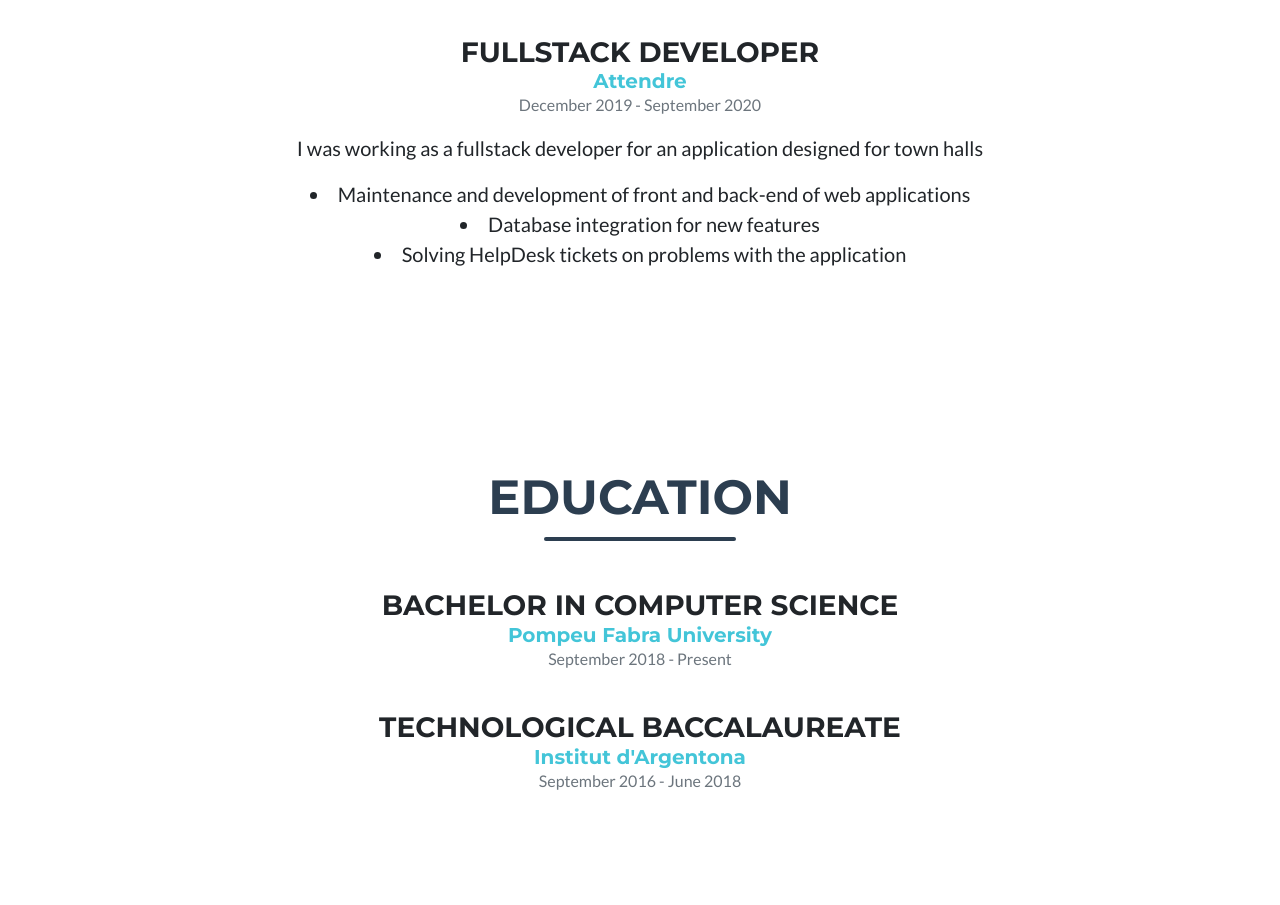
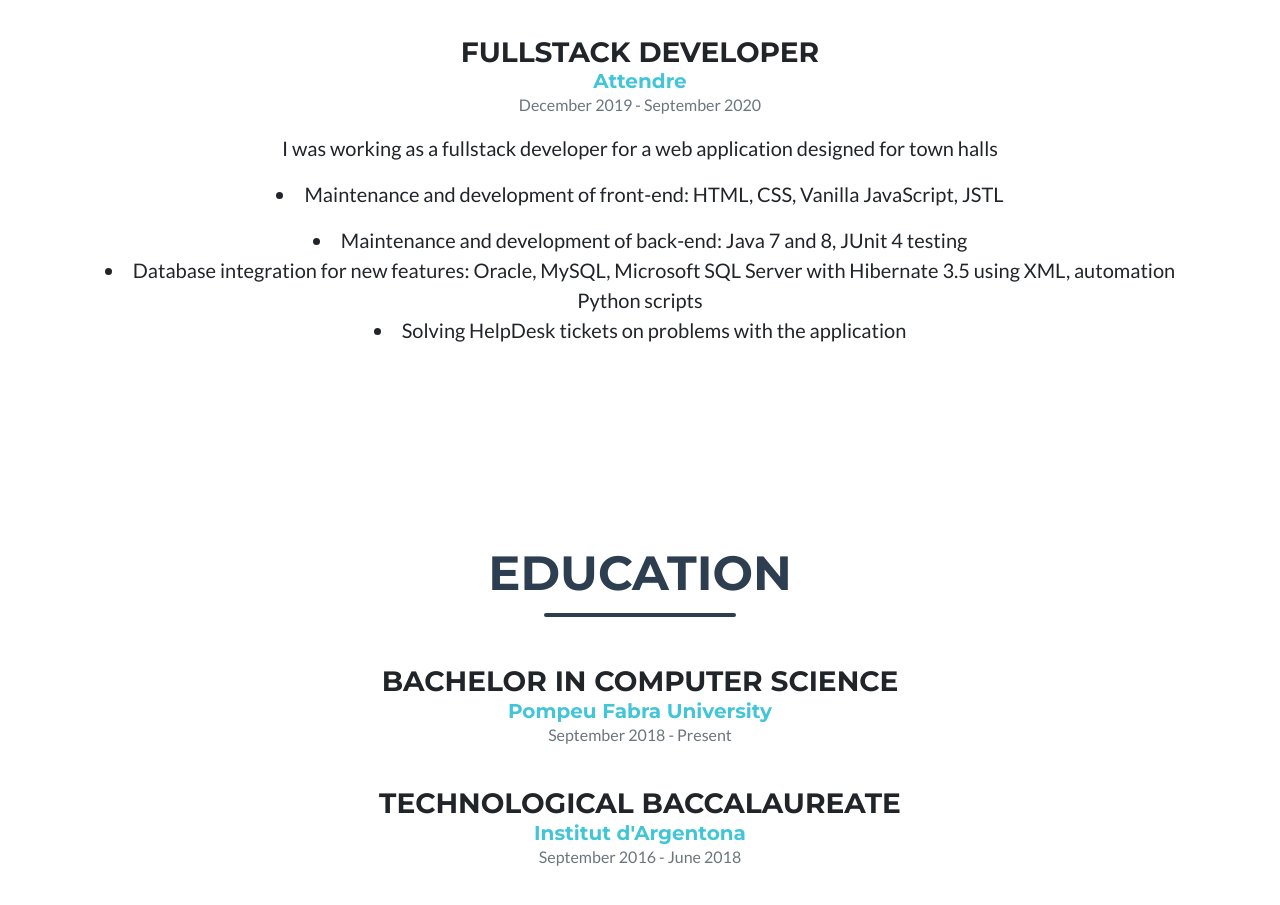
Before and after one commit to NoeliaMGU/noeliamgu.github.io, a plain HTML site: page index.html in a window 1280 px wide. Shown: the part 1500-2405 px from the top of the page. Drawn offline with nearby package versions, Linux system fonts and the light colour scheme.

Commit message:
Added used technologies at experience

```diff
--- a/index.html
+++ b/index.html
@@ -112,14 +112,17 @@
                     <h5 class="bluetext mb-0">Attendre</h3>
                     <p class="text-muted">December 2019 - September 2020</p>
 
-                    <p class="lead">I was working as a fullstack developer for an application designed for town halls</p>
+                    <p class="lead">I was working as a fullstack developer for a web application designed for town halls</p>
 
 
                     <li class="lead">
-                        Maintenance and development of front and back-end of web applications
+                        Maintenance and development of front-end: HTML, CSS, Vanilla JavaScript, JSTL</p>
                     </li>
                     <li class="lead">
-                        Database integration for new features
+                        Maintenance and development of back-end: Java 7 and 8, JUnit 4 testing
+                    </li>
+                    <li class="lead">
+                        Database integration for new features: Oracle, MySQL, Microsoft SQL Server with Hibernate 3.5 using XML, automation Python scripts
                     </li>
                     <li class="lead">
                         Solving HelpDesk tickets on problems with the application
```
